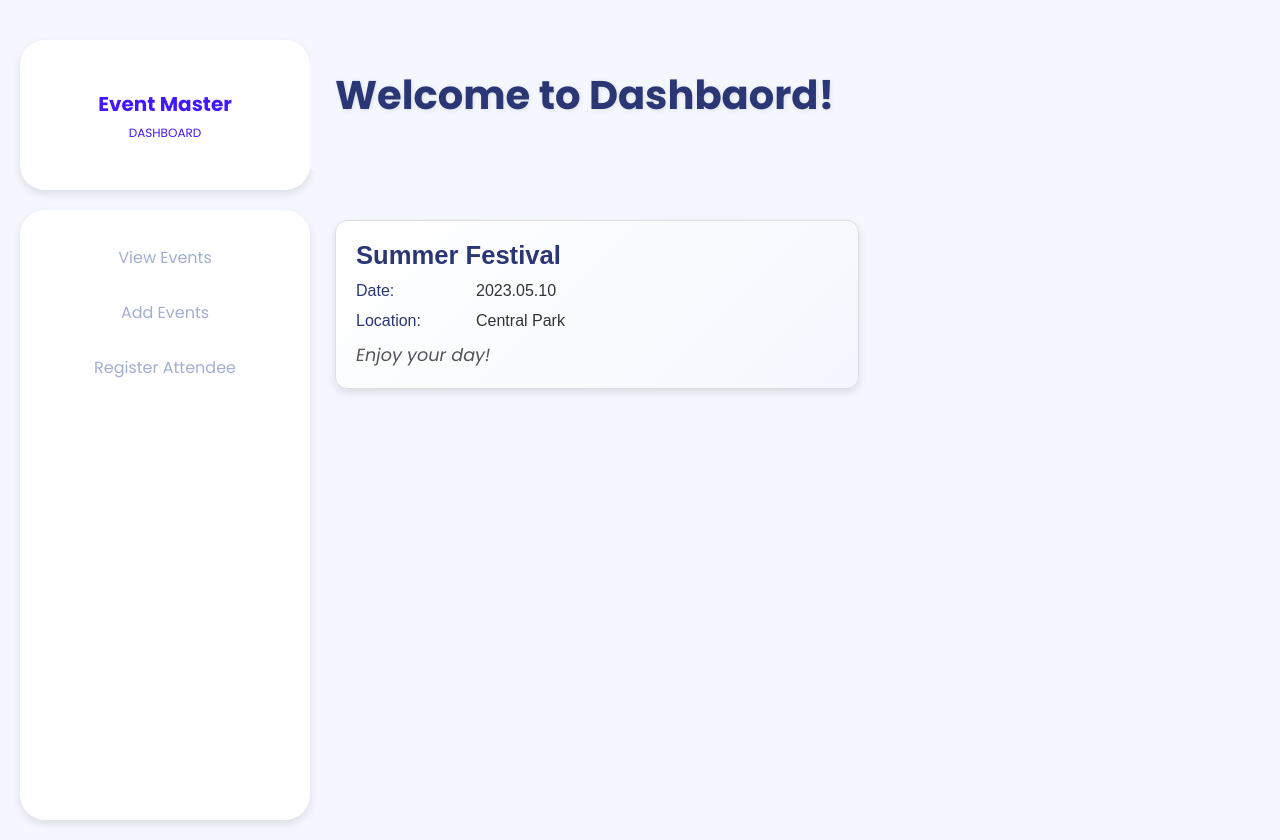
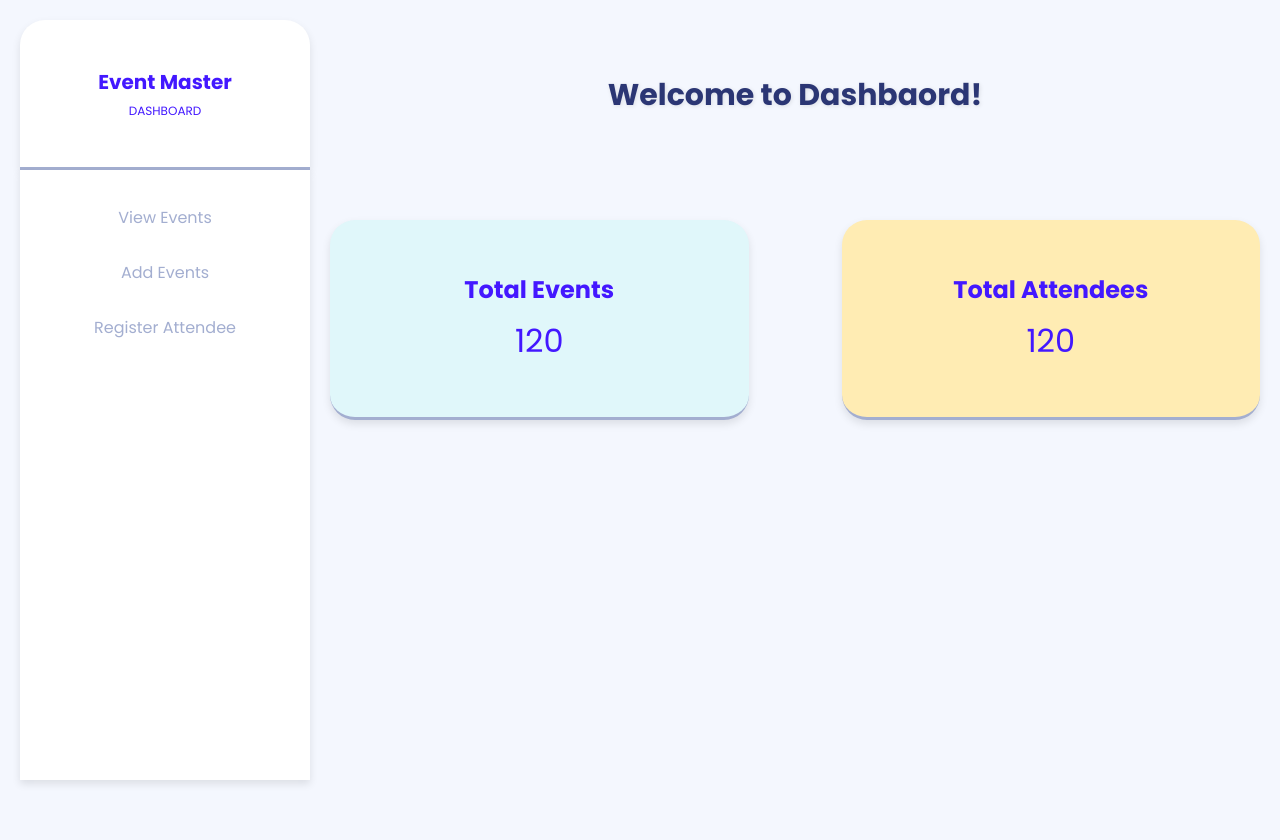
Before and after one commit to Ravisadilanka/Event_Management_System, a React (Vite) app in the folder Frontend/: page / in a window 1280 px wide. After the commit the page ends 800 px from the top, so only its background shows below. Built offline with nearby package versions, Linux system fonts and the light colour scheme.

Commit message:
Updated home page

```diff
--- a/Frontend/src/components/hero/Hero.css
+++ b/Frontend/src/components/hero/Hero.css
@@ -10,7 +10,7 @@
 }
 
 .hero-text {
-    font-size: 2.5em;
+    font-size: 30px;
     font-weight: bold;
     text-align: center;
     margin: 0;
--- a/Frontend/src/components/sidemenu/Sidemenu.css
+++ b/Frontend/src/components/sidemenu/Sidemenu.css
@@ -1,25 +1,25 @@
 .sidemenu-container {
     width: 290px;
-    height: 100vh;
+    height: 95vh;
     background-color: #F4F7FE;
     display: flex;
     flex-direction: column;
     align-items: center;
-    padding-top: 20px;
-
 }
 
 .sidemenu-header {
+    border-top-left-radius: 25px;
+    border-top-right-radius: 25px;
     height: 150px;
     width: 100%;
     justify-content: center;
     color: #4318FF;
     background-color: white;
-    border-radius: 25px;
     display: flex;
     flex-direction: column;
     align-items: center;
     box-shadow: 0 4px 8px rgba(0, 0, 0, 0.1);
+    border-bottom: #A3AED0 solid;
 }
 
 .sidemenu-header h3 {
@@ -34,9 +34,7 @@
 
 .sidemenu-items {
     width: 100%;
-    margin-top: 20px;
     background-color: white;
-    border-radius: 25px;
     padding: 20px 0;
     flex-grow: 1;
     display: flex;
--- a/Frontend/src/pages/home/Home.css
+++ b/Frontend/src/pages/home/Home.css
@@ -3,56 +3,52 @@
     padding: 20px;
   }
 
+  .home-container-right {
+    flex: 1;
+    margin-left: 20px;
+  }
+
   .home-card {
-    margin-left: 25px;
-    flex: 1;
+    display: flex;
+    justify-content: space-between;
     margin-top: 50px;
   }
 
-.home-item-card {
-    background: linear-gradient(135deg, #ffffff 0%, #f4f7fe 100%);
-    border: 1px solid #ddd;
-    border-radius: 12px;
+  .card {
+    border-radius: 25px;
+    height: 200px;
+    width: 45%;
+    display: flex;
+    flex-direction: column;
+    align-items: center;
+    justify-content: center;
+    background-color: #fff;
+    color: #4318ff;
+    box-shadow: 0 4px 8px rgba(0, 0, 0, 0.1);
+    border-bottom: #a3aed0 solid;
     padding: 20px;
-    margin: 16px 0;
-    box-shadow: 0 4px 8px rgba(0, 0, 0, 0.1);
-    width: 100%;
-    transition: transform 0.3s, box-shadow 0.3s;
+    transition: transform 0.3s ease, background-color 0.3s ease;
   }
 
-.home-item-card:hover {
-    transform: translateY(-8px);
-    box-shadow: 0 12px 24px rgba(0, 0, 0, 0.2);
+  .card:hover {
+    transform: translateY(-10px);
+    background-color: #f0f0ff;
   }
 
-.home-item-card h3 {
-    margin-top: 0;
-    color: #2B3674;
-    font-size: 1.6em;
-    font-family: 'Arial', sans-serif;
+  .total-events {
+    background-color: #e0f7fa;
   }
 
-.home-item-card .info {
-    display: flex;
-    margin: 12px 0;
-    font-family: 'Arial', sans-serif;
+  .total-attendees {
+    background-color: #ffecb3;
   }
 
-.home-item-card .info p {
+  .card h3 {
     margin: 0;
-    color: #333;
-    font-weight: 500;
-    font-size: 1em;
+    font-size: 1.5em;
   }
 
-.home-item-card .info p:first-of-type {
-    width: 120px; /* Fixed width for labels */
-    color: #2B3674;
+  .card p {
+    font-size: 2em;
+    margin: 10px 0 0;
   }
-
-.home-item-card .description {
-    margin-top: 12px;
-    color: #555;
-    font-style: italic;
-    font-size: 1.1em;
-}
--- a/Frontend/src/pages/home/Home.jsx
+++ b/Frontend/src/pages/home/Home.jsx
@@ -10,17 +10,13 @@ const Home = () => {
       <div className="home-container-right">
         <Hero />
         <div className="home-card">
-          <div className="home-item-card">
-            <h3>Summer Festival</h3>
-            <div className="info">
-              <p>Date:</p>
-              <p>2023.05.10</p>
-            </div>
-            <div className="info">
-              <p>Location:</p>
-              <p>Central Park</p>
-            </div>
-            <p className="description">Enjoy your day!</p>
+          <div className="card total-events">
+            <h3>Total Events</h3>
+            <p>120</p>
+          </div>
+          <div className="card total-attendees">
+            <h3>Total Attendees</h3>
+            <p>120</p>
           </div>
         </div>
       </div>
```
Lines whose indentation alone changed are shown as unchanged.
